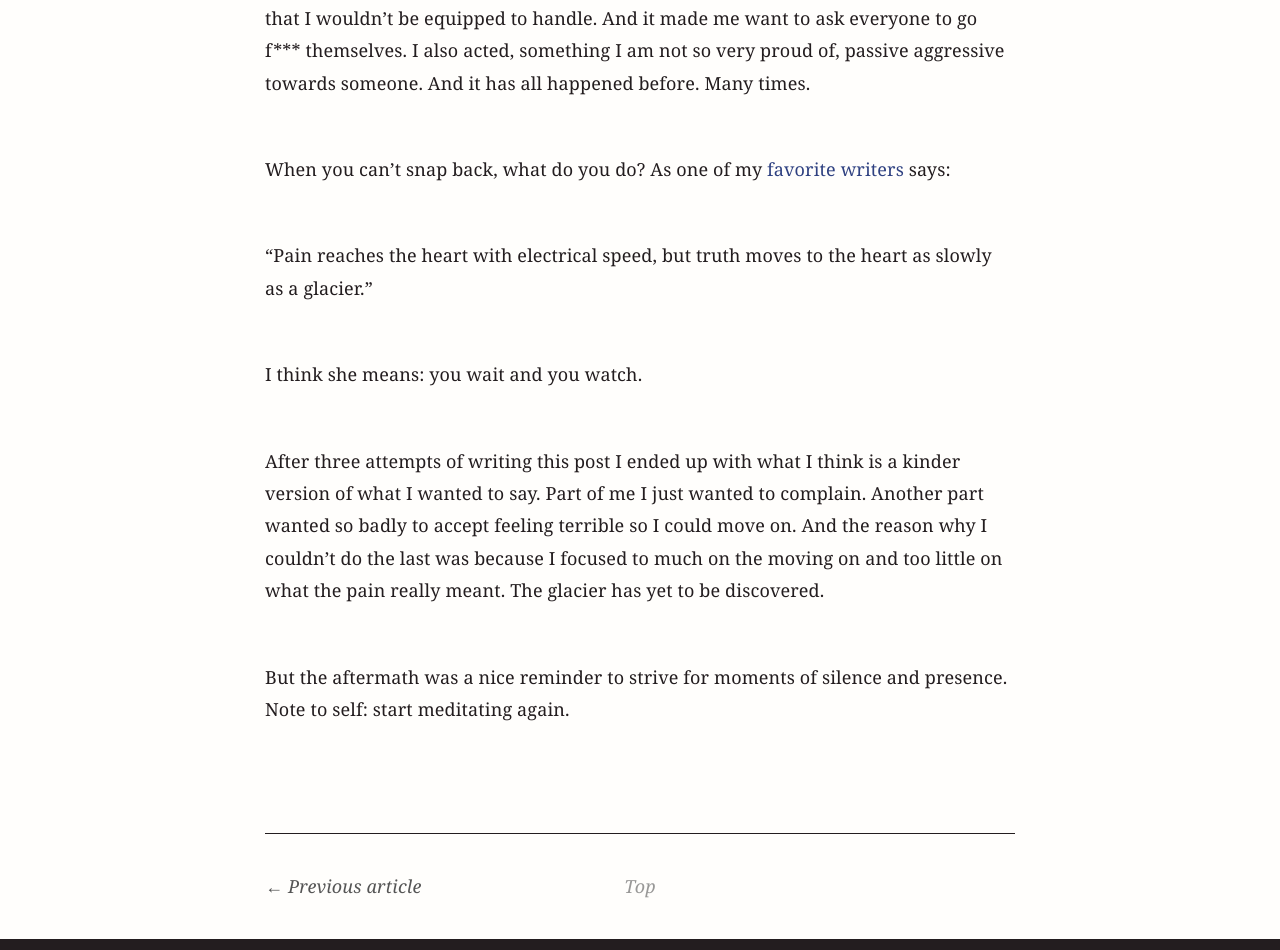
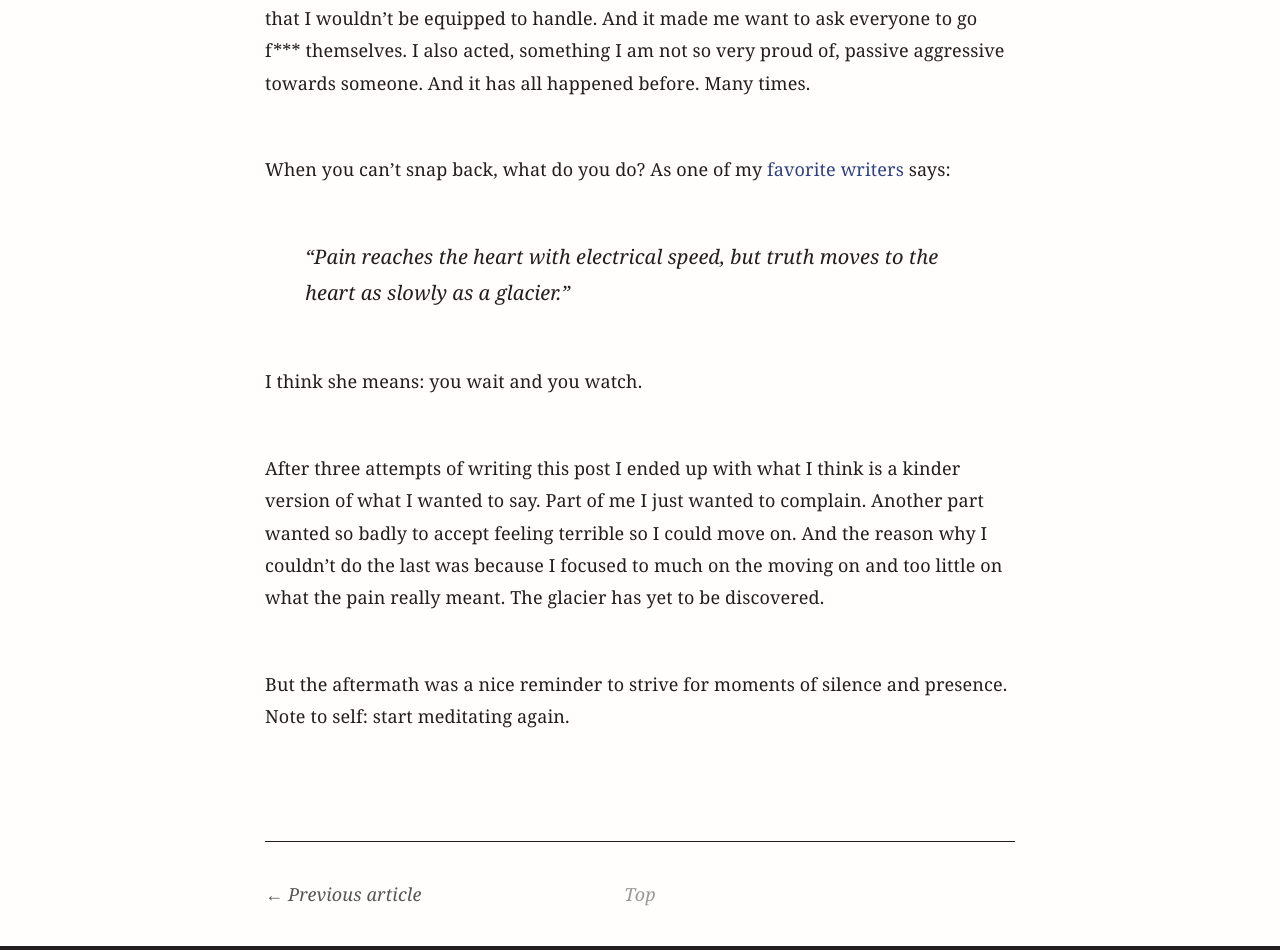
Before and after one commit to sunnyoaks/portfolio, a Jekyll site: the page built from _posts/2019-01-16-Aftermath.md, in a window 1280 px wide. Shown: the part 1169-2119 px from the top of the page. Built offline with Jekyll 4.4.1, drawn with Linux system fonts in a browser that asks for light colours.

Commit message:
Add blockquote

```diff
--- a/_posts/2019-01-16-Aftermath.md
+++ b/_posts/2019-01-16-Aftermath.md
@@ -16,7 +16,7 @@ All of a sudden I felt as if the world would be closing me in with a lot of expe
 When you can't snap back, what do you do? As one of my
 [favorite writers](https://www.goodreads.com/quotes/152342-pain-reaches-the-heart-with-electrical-speed-but-truth-moves) says:
 
-"Pain reaches the heart with electrical speed, but truth moves to the heart as slowly as a glacier."
+> "Pain reaches the heart with electrical speed, but truth moves to the heart as slowly as a glacier."
 
 I think she means: you wait and you watch.
 
```
